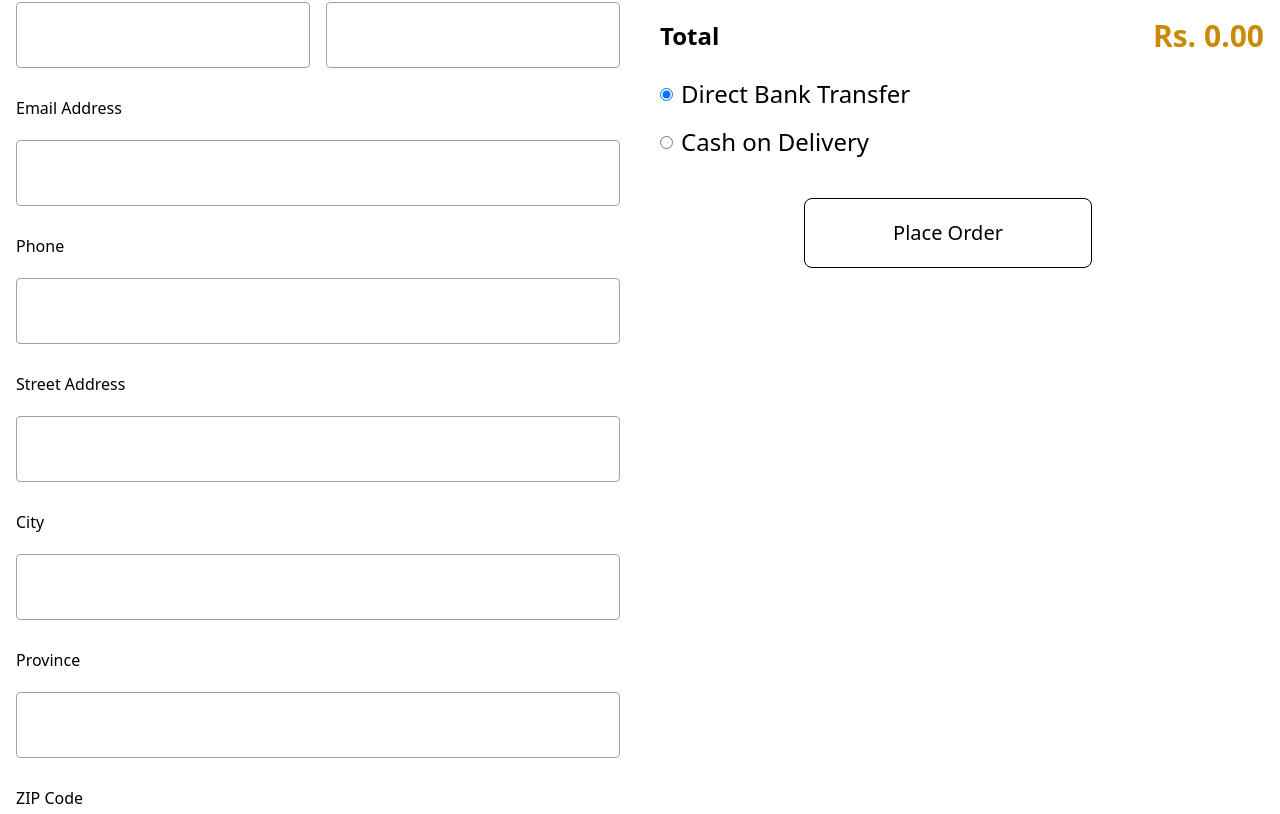
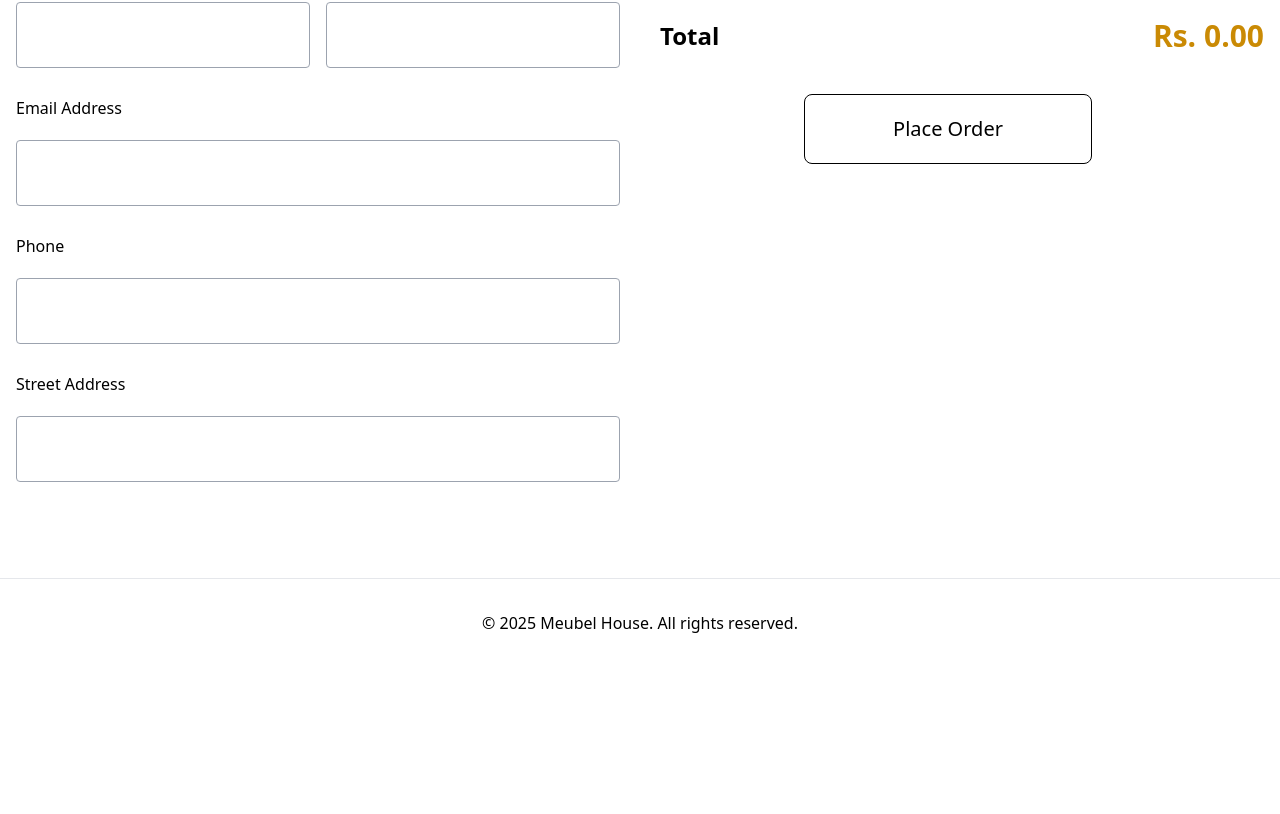
Before and after one commit to NabiaHaider/Hackathon-3, a Next.js app: page /checkout in a window 1280 px wide. Shown: the part 746-1560 px from the top of the page. After the commit the page ends 1413 px from the top, so only its background shows below. Built offline with nearby package versions, Linux system fonts and the light colour scheme.

Commit message:
Update page.tsx

```diff
--- a/app/checkout/page.tsx
+++ b/app/checkout/page.tsx
@@ -1,7 +1,8 @@
-"use client";
+'use client';
 
 import React, { useEffect, useState } from "react";
 import Image from "next/image";
+import Link from "next/link";
 
 interface Product {
   id: number;
@@ -60,22 +61,19 @@ const CheckOut = () => {
 
   return (
     <div>
-      {/* Checkout Banner */}
       <section className="relative h-[60vh] w-full bg-cover bg-center" style={{ backgroundImage: `url('/bgpic.jpg')` }}>
         <div className="absolute inset-0 bg-white opacity-50"></div>
         <div className="absolute inset-0 flex flex-col items-center justify-center text-black text-center">
           <Image src="/bg.png" alt="Checkout" width={100} height={100} className="object-contain mx-auto" />
           <h1 className="text-7xl mb-7 font-medium">Checkout</h1>
           <p className="text-2xl mt-1 font-medium">
-            <a href="/">Home</a> &gt; <span className="text-gray-400">Checkout</span>
+            <Link href="/">Home</Link> &gt; <span className="text-gray-400">Checkout</span>
           </p>
         </div>
       </section>
 
-      {/* Billing & Cart Details */}
       <section className="bg-white text-black py-20">
         <div className="container mx-auto px-4 grid grid-cols-1 md:grid-cols-2 gap-10">
-          {/* Billing Details */}
           <div>
             <h2 className="text-4xl font-bold mb-6">Billing details</h2>
             <form>
@@ -89,28 +87,14 @@ const CheckOut = () => {
                   <input type="text" name="lastname" className="w-full p-5 border border-gray-400 rounded mb-4" onChange={handleInputChange} />
                 </div>
               </div>
-
               <label className="block mb-2 font-medium py-3">Email Address</label>
               <input type="email" name="email" className="w-full p-5 border border-gray-400 rounded mb-4" onChange={handleInputChange} />
-
               <label className="block mb-2 font-medium py-3">Phone</label>
               <input type="text" name="phone" className="w-full p-5 border border-gray-400 rounded mb-4" onChange={handleInputChange} />
-
               <label className="block mb-2 font-medium py-3">Street Address</label>
               <input type="text" name="address" className="w-full p-5 border border-gray-400 rounded mb-4" onChange={handleInputChange} />
-
-              <label className="block mb-2 font-medium py-3">City</label>
-              <input type="text" name="city" className="w-full p-5 border border-gray-400 rounded mb-4" onChange={handleInputChange} />
-
-              <label className="block mb-2 font-medium py-3">Province</label>
-              <input type="text" name="province" className="w-full p-5 border border-gray-400 rounded mb-4" onChange={handleInputChange} />
-
-              <label className="block mb-2 font-medium py-3">ZIP Code</label>
-              <input type="text" name="zipcode" className="w-full p-5 border border-gray-400 rounded mb-4" onChange={handleInputChange} />
             </form>
           </div>
-
-          {/* Cart Summary */}
           <div>
             <h2 className="text-4xl font-bold mb-6">Your Order</h2>
             {cart.length > 0 ? (
@@ -123,28 +107,14 @@ const CheckOut = () => {
             ) : (
               <p>Your cart is empty.</p>
             )}
-
             <div className="flex justify-between items-center mb-4 text-2xl font-semibold">
               <span>Subtotal</span>
               <span>Rs. {total.toFixed(2)}</span>
             </div>
-
             <div className="flex justify-between items-center text-2xl font-bold">
               <span>Total</span>
               <span className="text-yellow-600 text-3xl">Rs. {total.toFixed(2)}</span>
             </div>
-
-            {/* Payment Methods */}
-            <div className="mt-6">
-              <label className="flex items-center text-2xl">
-                <input type="radio" name="paymentMethod" value="bank" className="mr-2" onChange={handleInputChange} defaultChecked /> Direct Bank Transfer
-              </label>
-              <label className="flex items-center text-2xl mt-4">
-                <input type="radio" name="paymentMethod" value="cod" className="mr-2" onChange={handleInputChange} /> Cash on Delivery
-              </label>
-            </div>
-
-            {/* Place Order Button */}
             <button onClick={handlePlaceOrder} className="w-72 ml-36 border border-black text-black py-5 rounded-lg font-medium text-xl mt-10">
               Place Order
             </button>
```
